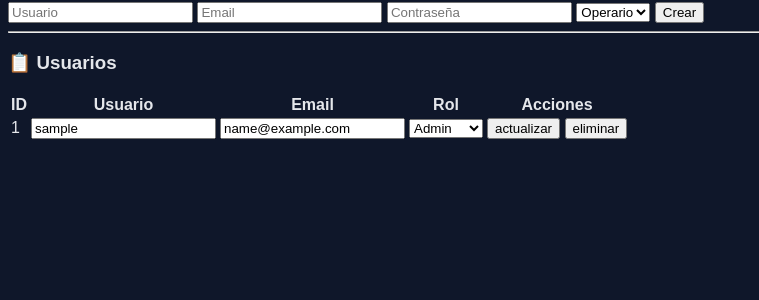
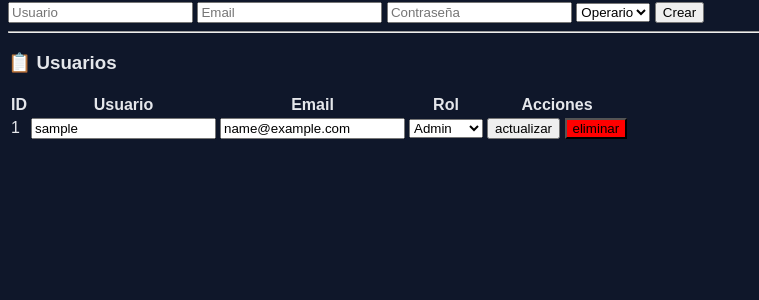
Before and after one commit to fer967/smartfarm-cloud, a Python web app: template app/templates/users.html in a window 1280 px wide. Shown: the part 189-489 px from the top of the page, without its empty margins (0-759 px from the left). Run offline with Jinja, Linux system fonts and the light colour scheme; the template is opened without the code that fills it: most values are stand-ins (such as "Sample title", 1, 10 or a date in 2020).

Commit message:
agrego estilos a vistas

```diff
--- a/app/static/styles.css
+++ b/app/static/styles.css
@@ -40,6 +40,9 @@ body {
     background: #1565c0;
 }
 
+.button {
+    background-color: red;
+}
 
 .cards {
     display: grid;
--- a/app/templates/animals.html
+++ b/app/templates/animals.html
@@ -51,8 +51,8 @@
                 <button type="submit">actualizar</button>
         </form>
 
-        <form method="post" action="/animals/{{ a.id }}/delete" style="display:inline" "background-color:red">
-            <button type="submit">eliminar</button>
+        <form method="post" action="/animals/{{ a.id }}/delete" style="display:inline">
+            <button type="submit" class="button">eliminar</button>
         </form>
         </td>
     </tr>
--- a/app/templates/users.html
+++ b/app/templates/users.html
@@ -59,8 +59,8 @@
             <button type="submit">actualizar</button>
         </form>
 
-        <form method="post" action="/users/{{ u.id }}/delete" style="display:inline" "background-color:red">
-            <button type="submit">eliminar</button>
+        <form method="post" action="/users/{{ u.id }}/delete" style="display:inline">
+            <button type="submit" class="button">eliminar</button>
         </form>
     </td>
 </tr>
```
